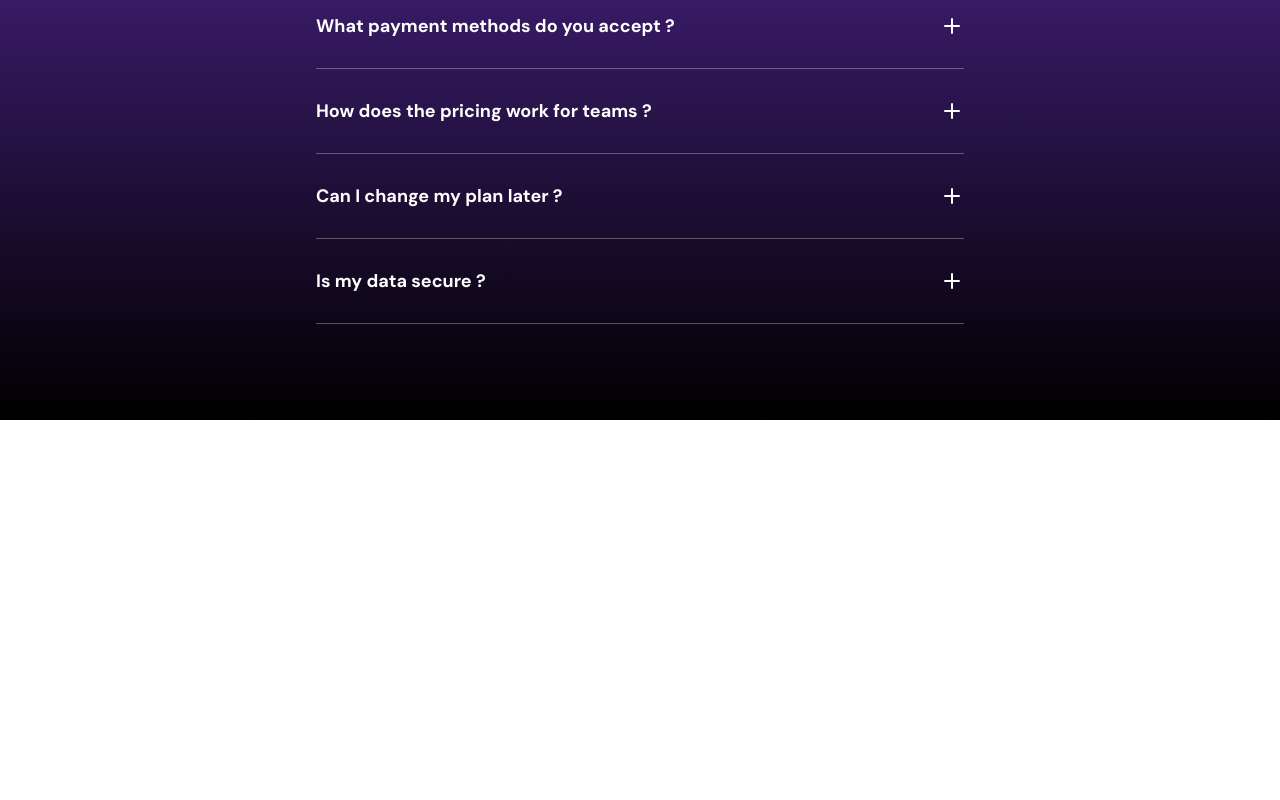
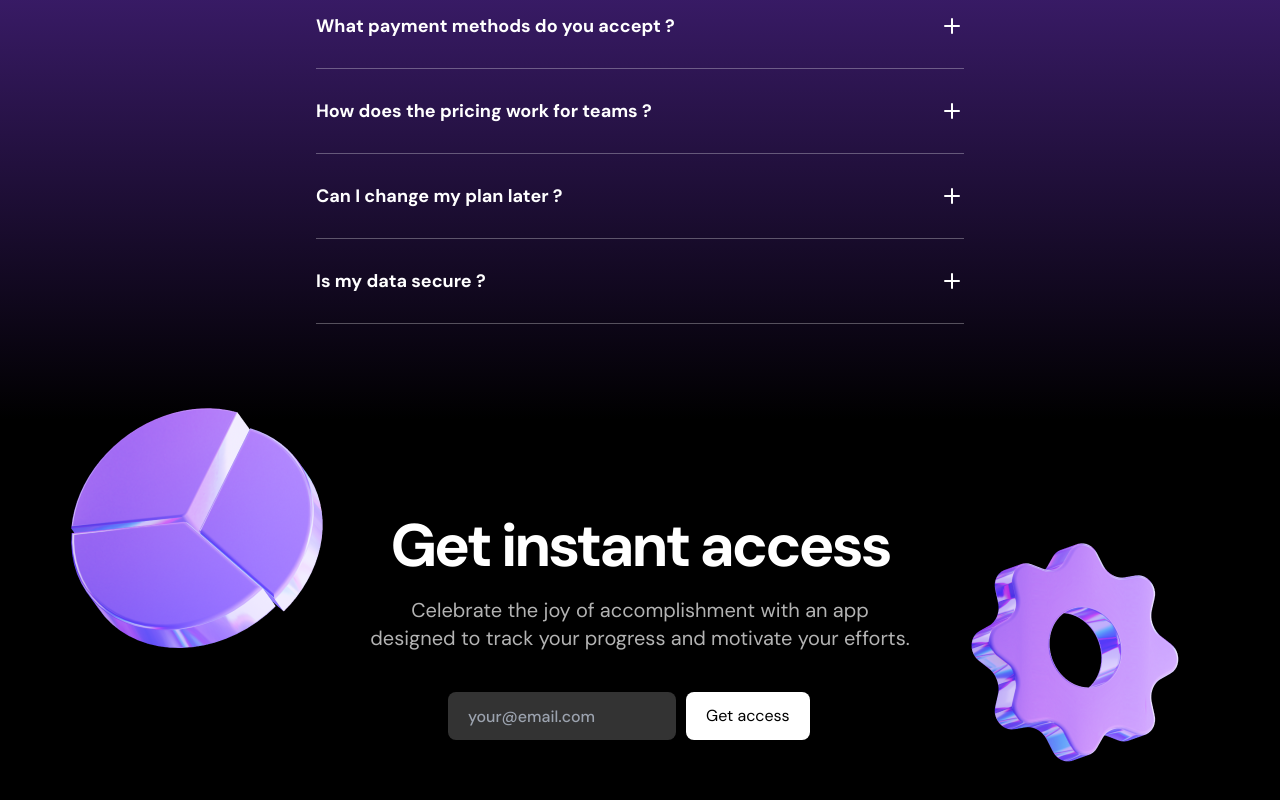
Before and after one commit to tushar-2811/Saas-Landing-Page, a Next.js app: page / in a window 1280 px wide. Shown: the part 3134-3934 px from the top of the page. Before the commit the page ends 3554 px from the top, so only its background shows below. Built offline with nearby package versions, Linux system fonts and the light colour scheme.

Commit message:
add calltoaction feature

```diff
--- a/src/app/page.tsx
+++ b/src/app/page.tsx
@@ -1,4 +1,5 @@
 import Banner from "@/components/Banner";
+import CallToAction from "@/components/CallToAction";
 import FAQs from "@/components/FAQs";
 import Features from "@/components/Features";
 import Hero from "@/components/Hero";
@@ -16,6 +17,7 @@
        <Features/>
        <Productshowcase/>
        <FAQs/>
+       <CallToAction/>
       </>
   );
 }
--- /dev/null
+++ b/src/components/CallToAction.tsx
@@ -0,0 +1,30 @@
+import React from 'react'
+import HelixImage from '../assets/images/helix2.png'
+import EmohjiImage from '../assets/images/emojistar.png'
+import Image from 'next/image'
+
+const CallToAction = () => {
+  return (
+    <div className='bg-black text-white py-[72px] sm:py-24 text-center'>
+        <div className="container max-w-xl relative">
+
+            <Image src={HelixImage} alt='Helix Image'  className='absolute top-6 left-[calc(100%+36px)] '/>
+            <Image src={EmohjiImage} alt='Emoji Star Image' className='absolute -top-[120px] right-[calc(100%+24px)]' />
+
+
+            <h2 className='font-bold text-5xl sm:text-6xl tracking-tighter'>Get instant access</h2>
+            <p className='text-xl text-white/70 mt-5'>
+                Celebrate the joy of accomplishment with an app designed to track your progress
+                and motivate your efforts.
+            </p>
+            <form className="mt-10 flex flex-col gap-2.5 max-w-sm mx-auto sm:flex-row">
+                <input type="email" placeholder='your@email.com' className='h-12 bg-white/20 rounded-lg px-5 font-medium placeholder:text-[#9CA3AF]'/>
+                <button className='bg-white text-black h-12 rounded-lg px-5 '>Get access</button>
+            </form>
+        </div>
+
+    </div>
+  )
+}
+
+export default CallToAction
```
